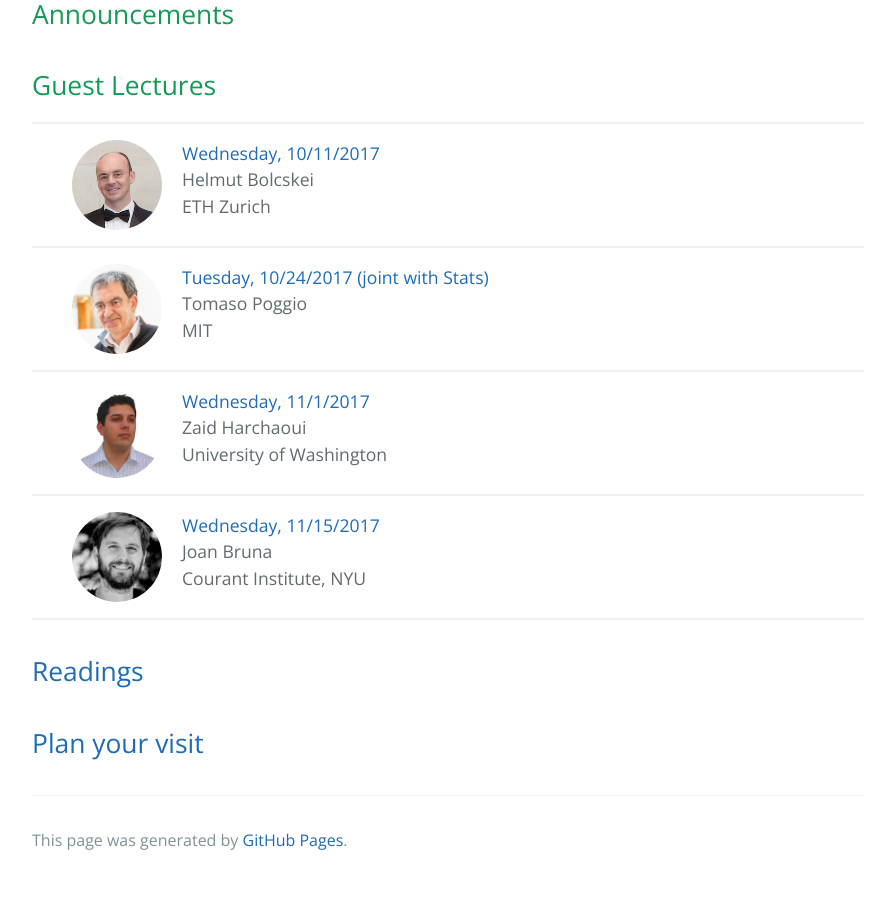
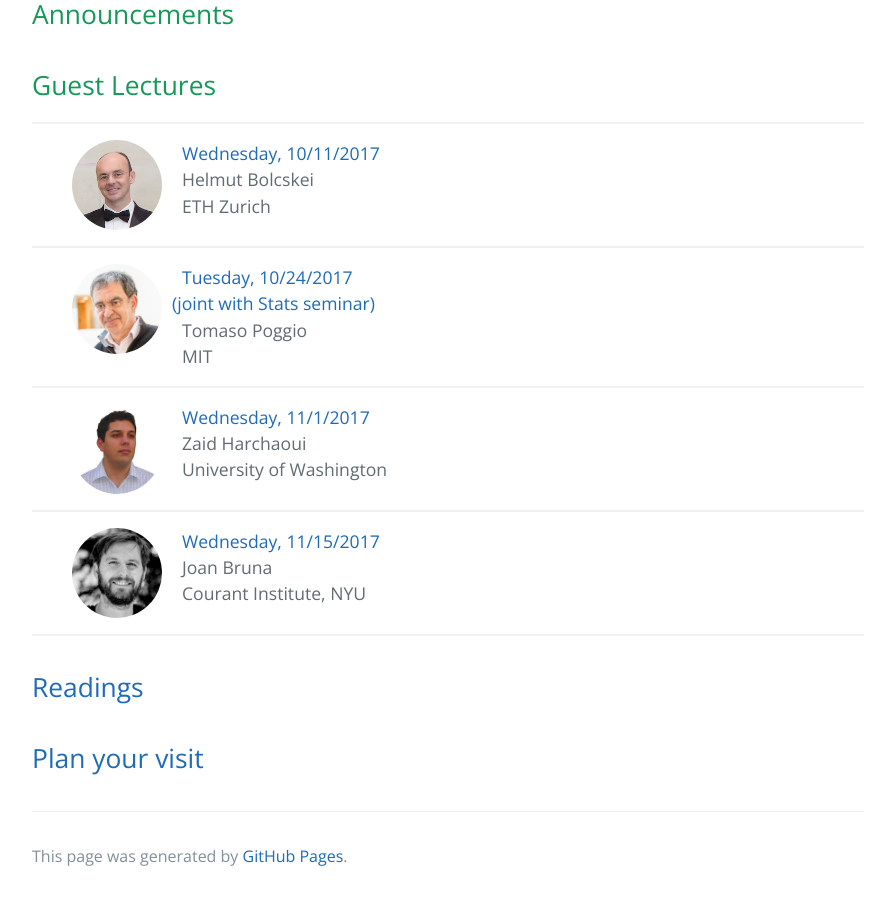
Before and after one commit to stats385/stats385.github.io, a Jekyll site: the page built from index.md, in a window 1280 px wide and 900 px high, scrolled down 825 px. Shown: the whole window, without its empty margins (192-1087 px from the left). Built offline with Jekyll 4.4.1, drawn with Linux system fonts in a browser that asks for light colours; the repository's description, which GitHub fills in, is left out.

Commit message:
poggio date changed

```diff
--- a/index.md
+++ b/index.md
@@ -27,7 +27,7 @@ For questions and concerns, please contact [David Donoho](https://profiles.stanf
 <img src="assets/img/poggio.png">
 </div>
 <div class="card">
-<a class="talkdate" href="./poggio_lecture">Tuesday, 10/24/2017 (joint with Stats)</a> <br>
+<a class="talkdate" href="./poggio_lecture">Tuesday, 10/24/2017<br>(joint with Stats seminar)</a> <br>
 <span class="speaker">Tomaso Poggio</span> <br>
 <span class="speakerposition">MIT</span>
 </div>
```
